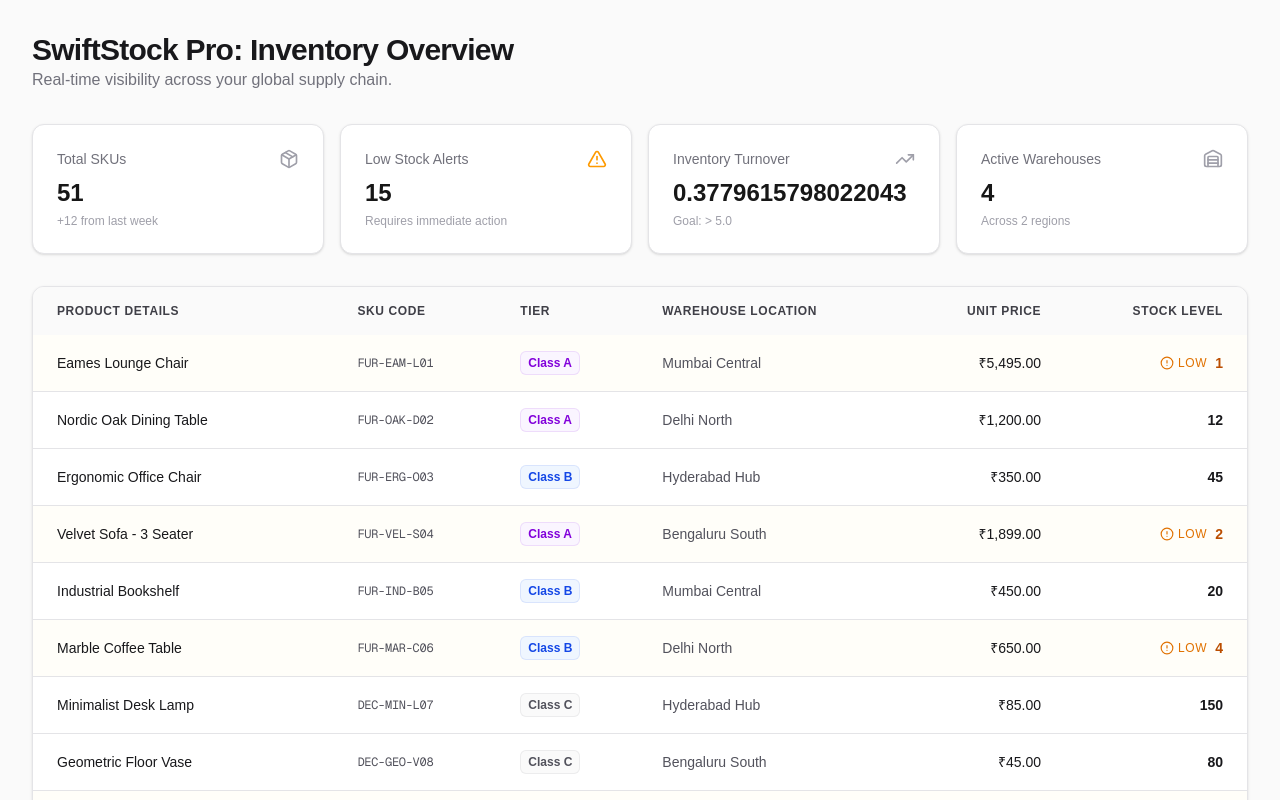
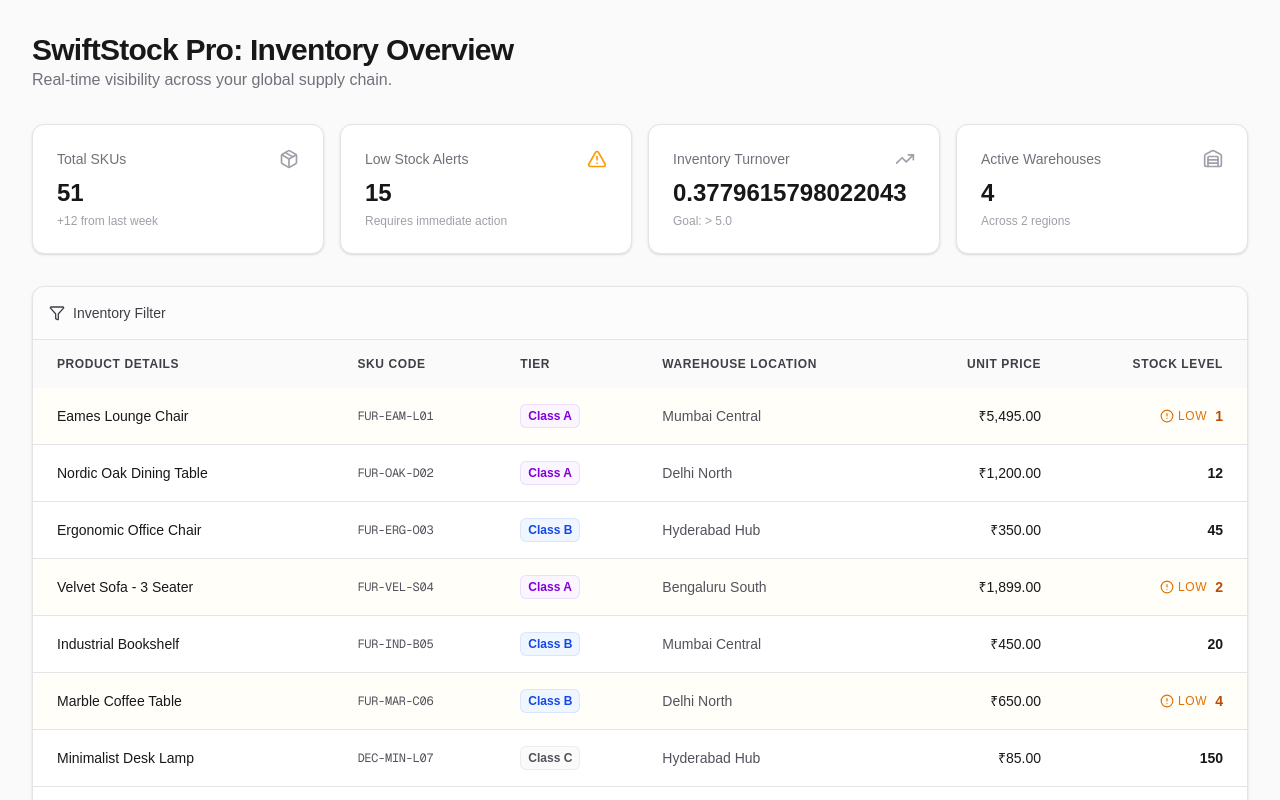
Before and after one commit to vignesh-potharaj/ims, a Next.js app: page / in a window 1280 px wide. Shown: the top 800 px of the page. Built offline with nearby package versions, Linux system fonts and the light colour scheme.

Commit message:
feat: add inventory filtering functionality to TableCard component

```diff
--- a/src/app/components/tableCard.tsx
+++ b/src/app/components/tableCard.tsx
@@ -1,5 +1,6 @@
-import React from "react";
-import { AlertCircle } from "lucide-react";
+import React, { useState } from "react";
+import { AlertCircle, Filter } from "lucide-react";
+import { mockInventory } from "@/data/inventory";
 
 interface TableCardProps {
     products: {
@@ -14,8 +15,25 @@
     } [];
 }
 export default function TableCard({products} : TableCardProps) {
+    const [selectedWarehouse, setSelectedWarehouse] = useState("All");
+    const [selectedCategory, setSelectedCategory] = useState("All");
+    const [selectedQuantity, setSelectedQuantity] = useState("All");
+
+    const filteredProducts = mockInventory.filter((product) => {
+        const matchesWarehouse = selectedWarehouse == "All" || product.warehouse == selectedWarehouse;
+        const matchesCategory = selectedCategory == "All" || product.category == selectedCategory;
+        const isLowStock = product.quantity <= product.reorderPoint;
+        const matchesQuantity = selectedQuantity == "All" || (selectedQuantity == "Low Stock" && isLowStock) || (selectedQuantity == "Normal" && !isLowStock);
+        return matchesQuantity && matchesWarehouse && matchesCategory
+    });
   return(
     <div className="w-full overflow-hidden rounded-xl border border-zinc-200 bg-white shadow-sm dark:border-zinc-800 dark:bg-zinc-900">
+        <div className="flex flex-wrap items-center justify-between gap-4 border-b border-zinc-200 bg-zinc-50/50 p-4 dark:border-zinc-800 dark:bg-zinc-800/20">
+            <div className="flex items-center gap-2 text-sm font-medium text-zinc-700 dark:text-zinc-300">
+                <Filter size={16}/>
+                <span>Inventory Filter</span>
+            </div>
+        </div>
         <div className="w-full overflow-x-auto">
             <table className="w-full border-collapse text-left text-sm text-zinc-500 dark:text-zinc-400">
                 <thead className="bg-zinc-50 text-xs font-semibold uppercase tracking-wider text-zinc-700 dark:bg-zinc-800/50 dark:text-zinc-300">
```
